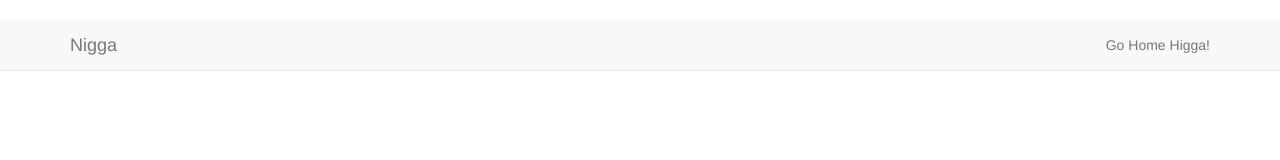
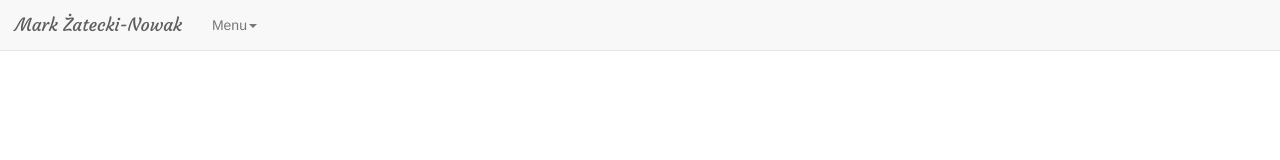
Before and after one commit to dmitrobodnya/minimum, a plain HTML site: page index.htm in a window 1280 px wide. Drawn offline with nearby package versions, Linux system fonts and the light colour scheme; a web font is replaced by a local one.

Commit message:
edited navbar

```diff
--- a/css/style.css
+++ b/css/style.css
@@ -1,4 +1,3 @@
-p {
-  font-family: monospace;
-  font-size: 72px;
+.navbar-header {
+  font-family: 'Courgette', cursive;
 }
--- a/index.htm
+++ b/index.htm
@@ -1,33 +1,42 @@
 <!DOCTYPE html>
-<html>
+<html lang="ru">
 <head>
   <meta charset="utf-8">
-  <meta name="viewport" content="width=device-width, initial-scale=1.0">
-
+  <meta name="viewport" content="width=device-width, initial-scale=1, maximum-scale=1">
+  <title>Mark Żatecki-Nowak</title>
   <link href="css/bootstrap.min.css" rel="stylesheet">
   <link href="css/style.css" rel="stylesheet">
-
-  <title>Bootstrap 3</title>
+  <link href='https://fonts.googleapis.com/css?family=Courgette' rel="stylesheet" type='text/css'>
+  <link href='https://fonts.googleapis.com/css?family=PT+Mono' rel='stylesheet' type='text/css'>
 </head>
-<body>
-  <script src="http://code.jquery.com/jquery-1.11.1.min.js"></script>
-  <script src="js/jquery-1.12.3.min.js"></script>
-  <script src="js/bootstrap.min.js"></script>﻿
-  <div class="navbar navbar-default navbar-static-top">
-    <div class="container">
+<body> <!-- Ты хуйло :* -->
+  <nav class="navbar navbar-default navbar-static-top">
+    <div class="container-fluid">
+      <!-- Brand -->
       <div class="navbar-header">
-        <a href="#" class="navbar-brand">Nigga</a>
-        <button class="navbar-toggle" data-toggle="collapse" data-target=".navHeaderCollapse">
+        <button type="button" class="navbar-toggle collapsed" data-toggle="collapse" data-target="#bs-example-navbar-collapse-1" aria-expanded="false">
+          <span class="sr-only">Toggle navigation</span>
           <span class="icon-bar"></span>
           <span class="icon-bar"></span>
           <span class="icon-bar"></span>
         </button>
+        <a class="navbar-brand" href="#">Mark Żatecki-Nowak</a>
       </div>
-      <div class="collapse navbar-collapse navHeaderCollapse">
-        <ul class="nav navbar-nav navbar-right">
-          <li><a href="#">Go Home Higga!</a></li>
+
+      <!-- Dropdown Navigation -->
+      <div class="collapse navbar-collapse" id="bs-example-navbar-collapse-1">
+        <ul class="nav navbar-nav">
+          <li class="dropdown">
+            <a href="#" class="dropdown-toggle" data-toggle="dropdown" role="button" aria-haspopup="true" aria-expanded="false">Menu<span class="caret"></span></a>
+            <ul class="dropdown-menu">
+              <li><a href="#">Action</a></li>
+              <li><a href="#">Another action</a></li>
+              <li><a href="#">Something else here</a></li>
+            </ul>
+          </li>
         </ul>
       </div>
     </div>
-  </body>
-  </html>
+  </nav>
+</body>
+</html>
```
